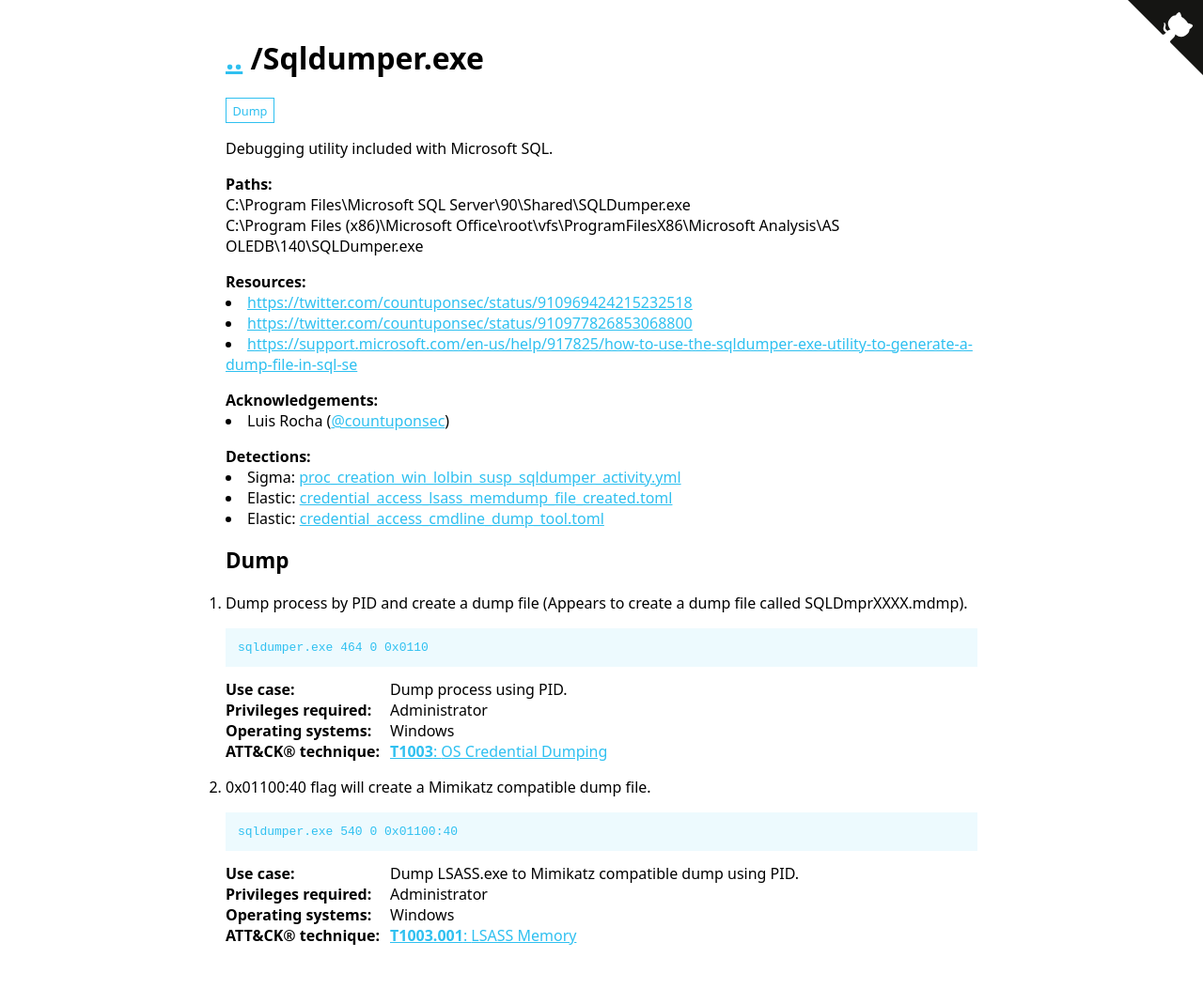
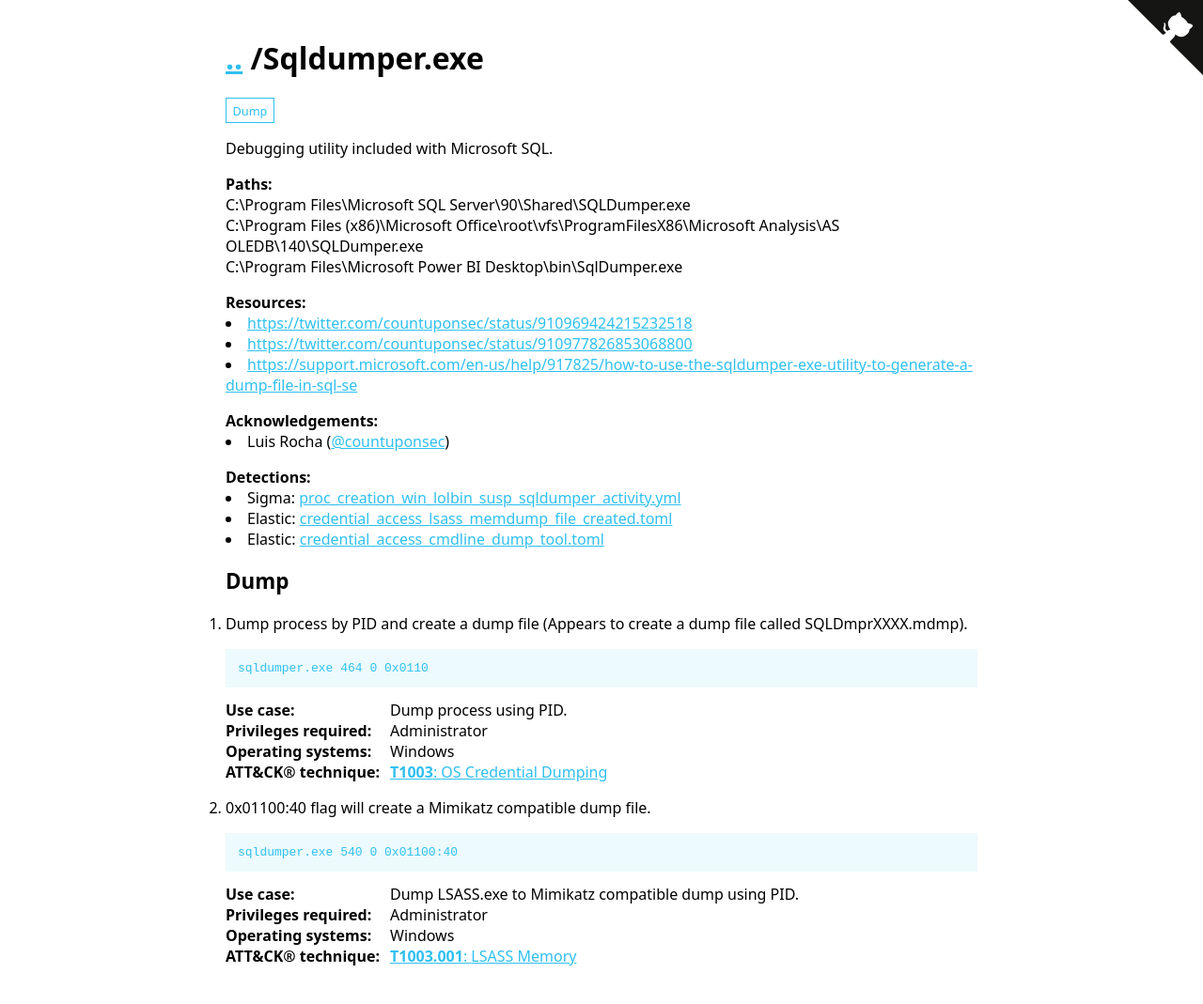
Before and after one commit to LOLBAS-Project/LOLBAS-Project.github.io, a Jekyll site: the page built from _lolbas/OtherMSBinaries/Sqldumper.md, in a window 1280 px wide. Shown: the whole page at 94% size. Built offline with Jekyll 4.4.1, drawn with Linux system fonts in a browser that asks for light colours; before the commit the page ends 1047 px from its top, so only the background shows below that.

Commit message:
Applying update LOLBAS-Project/LOLBAS@967d88a0fa7f27915be2cca807a35c26b9118edb

```diff
--- a/_lolbas/OtherMSBinaries/Sqldumper.md
+++ b/_lolbas/OtherMSBinaries/Sqldumper.md
@@ -21,6 +21,7 @@ Commands:
 Full_Path:
   - Path: C:\Program Files\Microsoft SQL Server\90\Shared\SQLDumper.exe
   - Path: C:\Program Files (x86)\Microsoft Office\root\vfs\ProgramFilesX86\Microsoft Analysis\AS OLEDB\140\SQLDumper.exe
+  - Path: C:\Program Files\Microsoft Power BI Desktop\bin\SqlDumper.exe
 Detection:
   - Sigma: https://github.com/SigmaHQ/sigma/blob/683b63f8184b93c9564c4310d10c571cbe367e1e/rules/windows/process_creation/proc_creation_win_lolbin_susp_sqldumper_activity.yml
   - Elastic: https://github.com/elastic/detection-rules/blob/f6421d8c534f295518a2c945f530e8afc4c8ad1b/rules/windows/credential_access_lsass_memdump_file_created.toml
```
